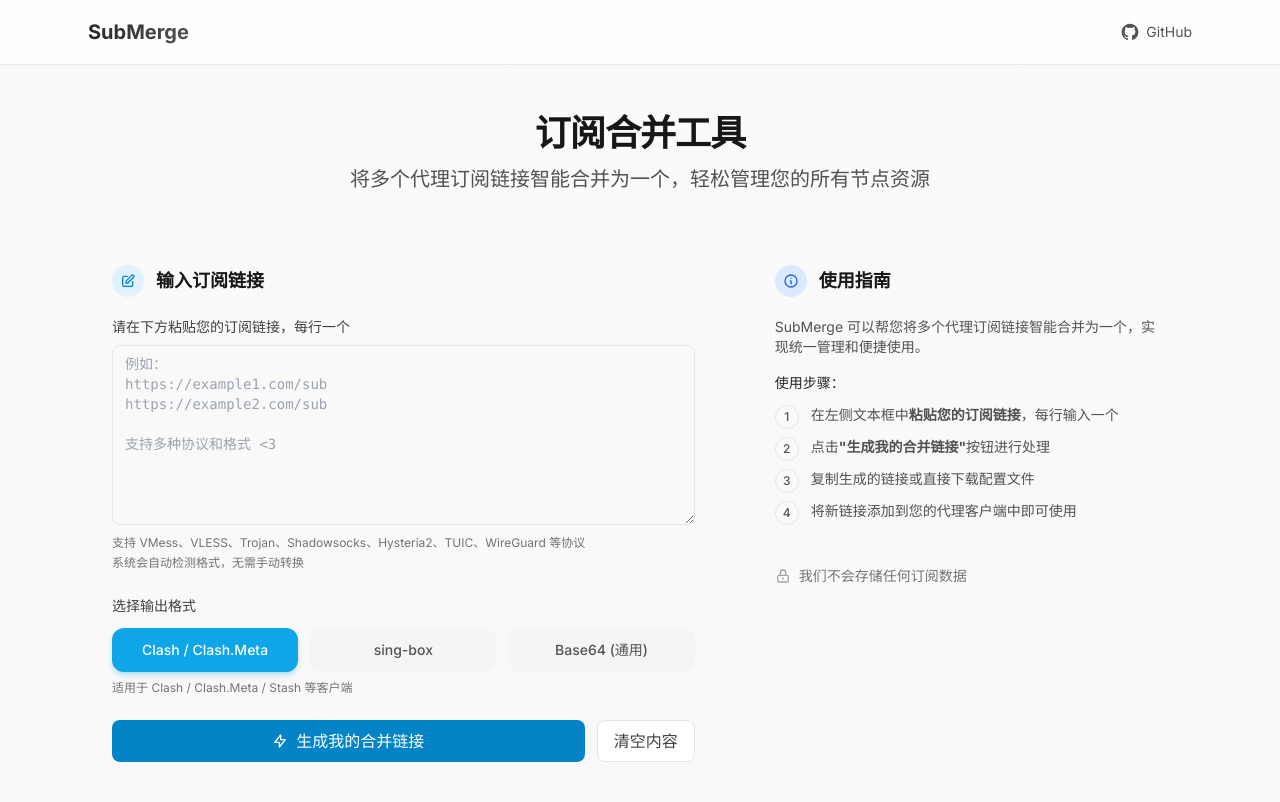
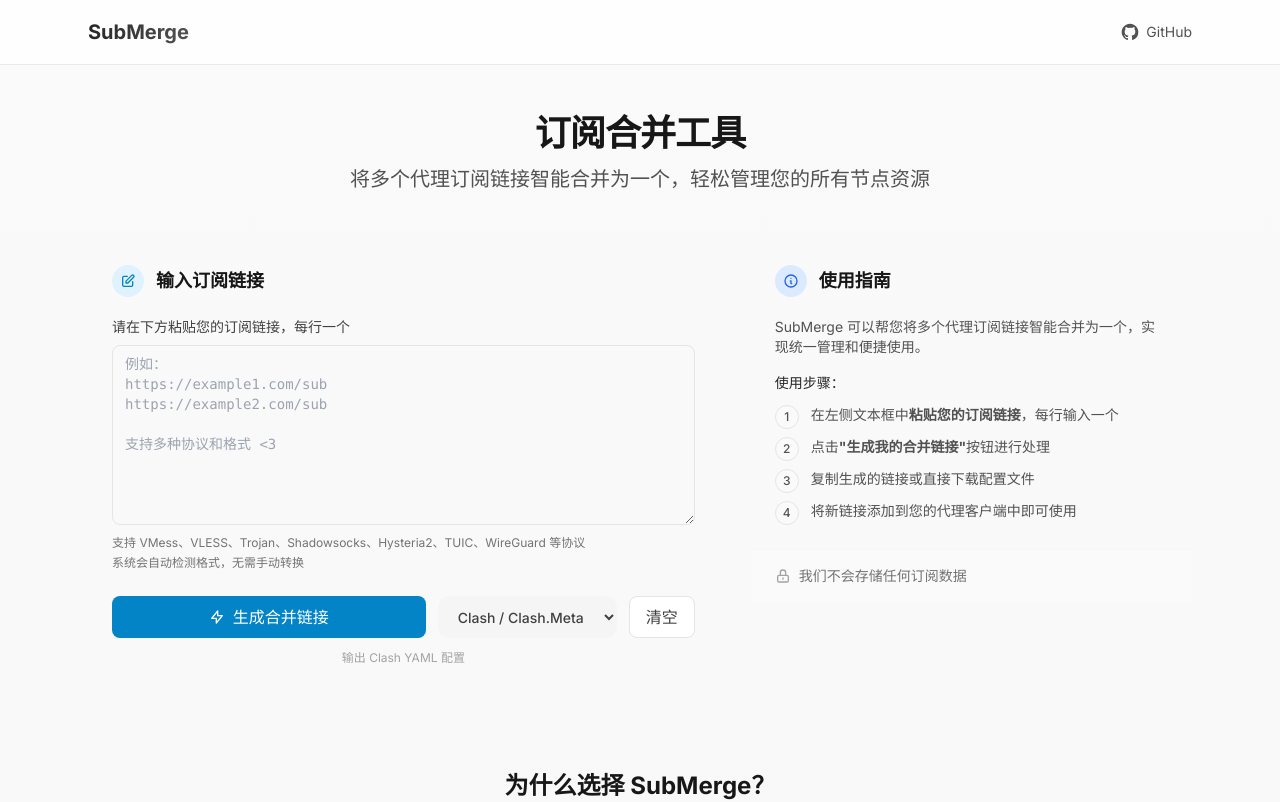
Before and after one commit to shuakami/MergeSubLinks, a Next.js app: page / in a window 1280 px wide. Shown: the top 802 px of the page. Built offline with nearby package versions, Linux system fonts and the light colour scheme.

Commit message:
style: 优化格式选择器为下拉菜单

```diff
--- a/pages/index.js
+++ b/pages/index.js
@@ -35,8 +35,6 @@
 
     // 构建API URL
     const encodedUrls = encodeURIComponent(urlList.join(','));
-    const selectedFormat = formatOptions.find(f => f.value === format);
-
     let apiUrl;
     if (format === 'singbox') {
       apiUrl = `/api/singbox?urls=${encodedUrls}`;
@@ -150,34 +148,6 @@
                         </p>
                       </div>
 
-                      {/* 输出格式选择 */}
-                      <div className="mb-6">
-                        <label className="block text-sm font-medium text-neutral-700 mb-3">
-                          选择输出格式
-                        </label>
-                        <div className="grid grid-cols-3 gap-3">
-                          {formatOptions.map((option) => (
-                            <button
-                              key={option.value}
-                              type="button"
-                              onClick={() => setFormat(option.value)}
-                              className={`px-4 py-3 rounded-xl text-sm font-medium transition-all ${
-                                format === option.value
-                                  ? 'bg-primary-500 text-white shadow-md shadow-primary-500/25'
-                                  : 'bg-neutral-100 text-neutral-600 hover:bg-neutral-200'
-                              }`}
-                            >
-                              {option.label}
-                            </button>
-                          ))}
-                        </div>
-                        <p className="mt-2 text-xs text-neutral-500">
-                          {format === 'singbox' && '适用于 sing-box 客户端，输出完整 JSON 配置'}
-                          {format === 'clash' && '适用于 Clash / Clash.Meta / Stash 等客户端'}
-                          {format === 'base64' && '通用 Base64 格式，兼容大多数客户端'}
-                        </p>
-                      </div>
-
                       <div className="flex space-x-3">
                         <button
                           type="submit"
@@ -186,16 +156,32 @@
                           <svg className="h-4 w-4 mr-2" fill="none" stroke="currentColor" viewBox="0 0 24 24">
                             <path strokeLinecap="round" strokeLinejoin="round" strokeWidth="2" d="M13 10V3L4 14h7v7l9-11h-7z" />
                           </svg>
-                          生成我的合并链接
+                          生成合并链接
                         </button>
+                        <select
+                          value={format}
+                          onChange={(e) => setFormat(e.target.value)}
+                          className="px-4 py-2.5 rounded-xl bg-neutral-100 text-neutral-700 text-sm font-medium border-0 cursor-pointer hover:bg-neutral-200 transition-colors focus:outline-none focus:ring-2 focus:ring-primary-500/20"
+                        >
+                          {formatOptions.map((option) => (
+                            <option key={option.value} value={option.value}>
+                              {option.label}
+                            </option>
+                          ))}
+                        </select>
                         <button
                           type="button"
                           onClick={handleClear}
                           className="btn btn-secondary"
                         >
-                          清空内容
+                          清空
                         </button>
                       </div>
+                      <p className="mt-3 text-xs text-neutral-400 text-center">
+                        {format === 'singbox' && '输出 sing-box JSON 配置'}
+                        {format === 'clash' && '输出 Clash YAML 配置'}
+                        {format === 'base64' && '输出 Base64 通用格式'}
+                      </p>
                     </form>
                   </div>
                 </div>
```
